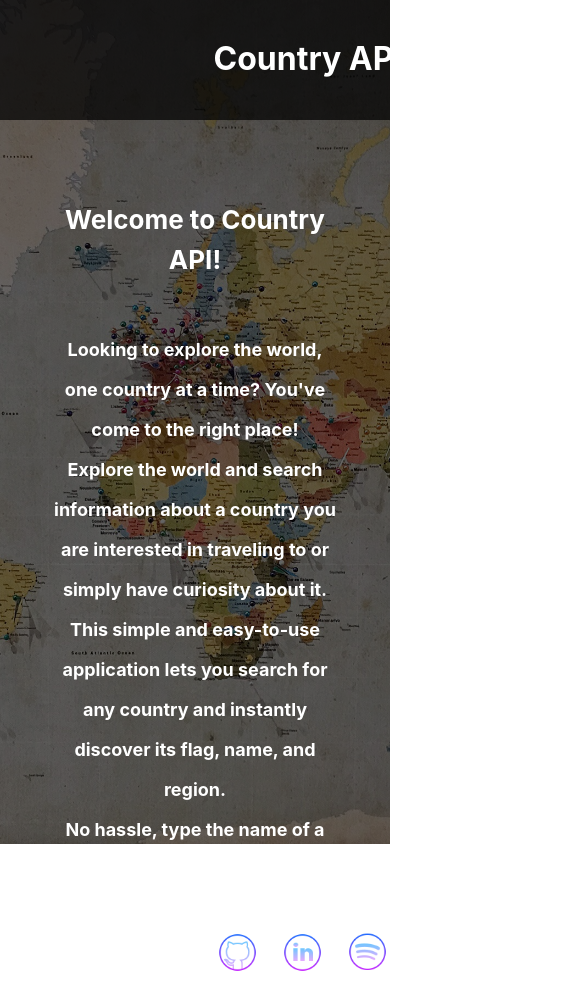
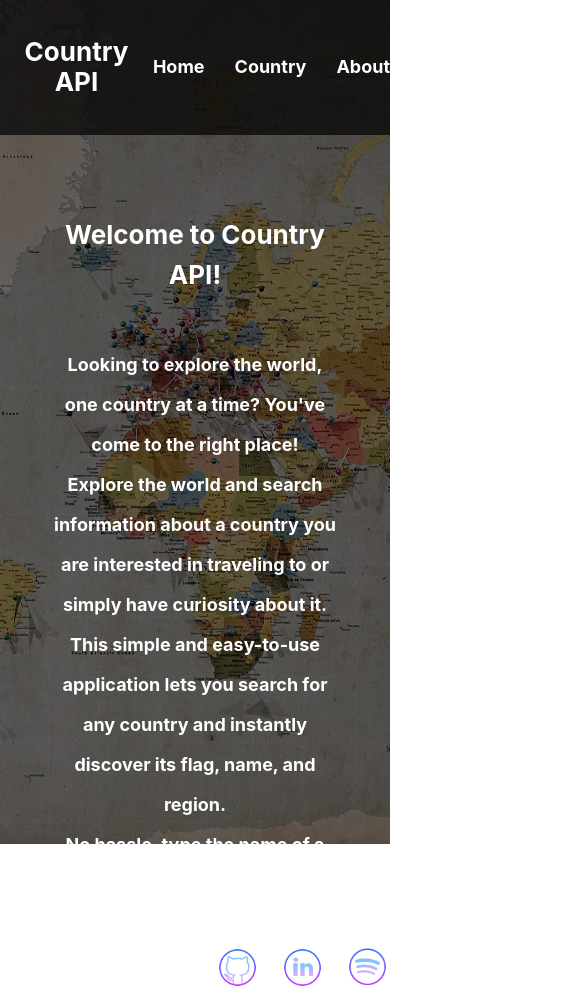
Before and after one commit to deborabeatriz-f/country-api-final-project, a React (Vite) app: page / in a window 390 px wide. Shown: the top 993 px of the page, 585 px wide, since content can reach past the window. Built offline with nearby package versions, Linux system fonts and the light colour scheme.

Commit message:
update header css  - add media screen desktop and tablet

```diff
--- a/src/components/Header/header.css
+++ b/src/components/Header/header.css
@@ -15,3 +15,21 @@
   width: 1280px;
   margin: 0 auto;
 }
+
+@media (min-width: 1024px) and (max-width: 1279px) {
+  .header__container {
+    max-width: 1279px;
+    width: 100vw;
+  }
+}
+
+@media screen and (max-width: 1023px) {
+  .header__container {
+    max-width: 1023px;
+    width: 100vw;
+  }
+
+  .header__title {
+    font-size: 26px;
+  }
+}
```
